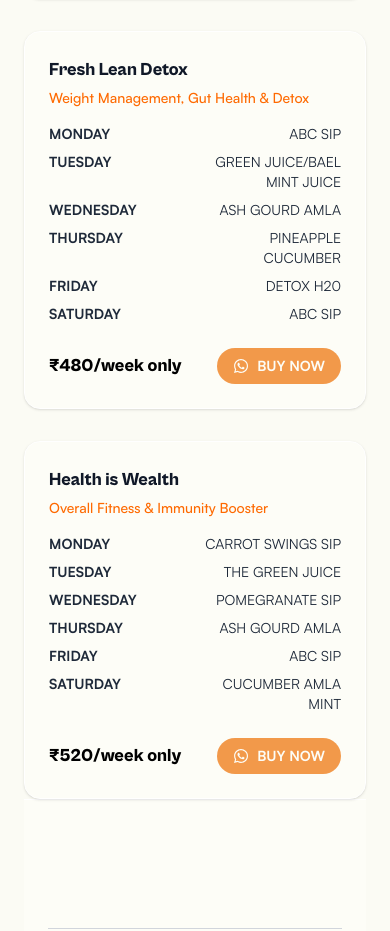
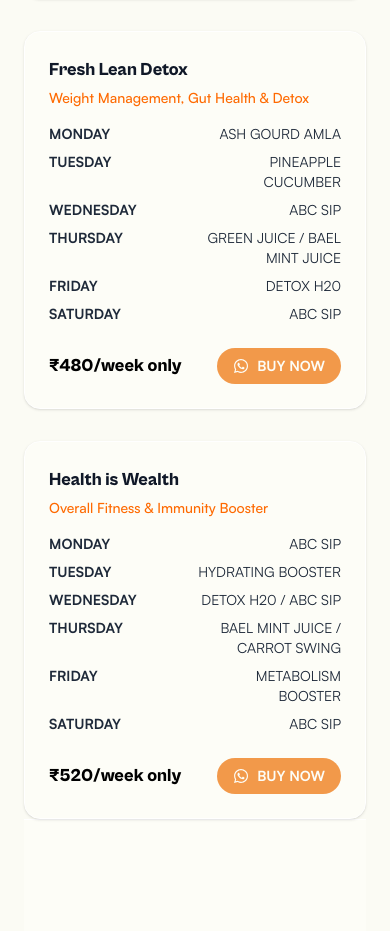
Before and after one commit to s4bbi/The-Fit-Sip, a React (Vite) app: page /weekly-plans in a window 390 px wide. Shown: the part 1200-2131 px from the top of the page. Built offline with nearby package versions, Linux system fonts and the light colour scheme.

Commit message:
corrected plans

```diff
--- a/src/components/HomePage/WhyUs.jsx
+++ b/src/components/HomePage/WhyUs.jsx
@@ -23,12 +23,12 @@ export default function WhyUs() {
           Our Commitment to You!!
         </h2>
 
-        {/* Grid of Icons */}
-        <div className="grid grid-cols-2 sm:grid-cols-3 md:grid-cols-5 gap-6 sm:gap-8 md:gap-12">
+        {/* Row of Icons (same layout across all screens) */}
+        <div className="flex justify-center items-center gap-6 sm:gap-8 md:gap-12 overflow-x-auto no-scrollbar">
           {items.map((item, idx) => (
             <div
               key={idx}
-              className="flex flex-col items-center justify-center text-center px-2"
+              className="flex flex-col items-center justify-center text-center min-w-[100px] sm:min-w-[120px] md:min-w-[140px]"
             >
               <img
                 src={item.icon}
--- a/src/data/weeklyPlansContent.js
+++ b/src/data/weeklyPlansContent.js
@@ -20,10 +20,10 @@ export const weeklyPlansContent = {
       tagline: "Weight Management, Gut Health & Detox",
       price: "₹480/week only",
       schedule: [
-        { day: "MONDAY", item: "ABC SIP" },
-        { day: "TUESDAY", item: "GREEN JUICE/BAEL MINT JUICE" },
-        { day: "WEDNESDAY", item: "ASH GOURD AMLA" },
-        { day: "THURSDAY", item: "PINEAPPLE CUCUMBER" },
+        { day: "MONDAY", item: "ASH GOURD AMLA" },
+        { day: "TUESDAY", item: "PINEAPPLE CUCUMBER" },
+        { day: "WEDNESDAY", item: "ABC SIP" },
+        { day: "THURSDAY", item: "GREEN JUICE / BAEL MINT JUICE" },
         { day: "FRIDAY", item: "DETOX H20" },
         { day: "SATURDAY", item: "ABC SIP" },
       ],
@@ -34,12 +34,12 @@ export const weeklyPlansContent = {
       tagline: "Overall Fitness & Immunity Booster",
       price: "₹520/week only",
       schedule: [
-        { day: "MONDAY", item: "CARROT SWINGS SIP" },
-        { day: "TUESDAY", item: "THE GREEN JUICE" },
-        { day: "WEDNESDAY", item: "POMEGRANATE SIP" },
-        { day: "THURSDAY", item: "ASH GOURD AMLA" },
-        { day: "FRIDAY", item: "ABC SIP" },
-        { day: "SATURDAY", item: "CUCUMBER AMLA MINT" },
+        { day: "MONDAY", item: "ABC SIP" },
+        { day: "TUESDAY", item: "HYDRATING BOOSTER" },
+        { day: "WEDNESDAY", item: "DETOX H20 / ABC SIP" },
+        { day: "THURSDAY", item: "BAEL MINT JUICE / CARROT SWING" },
+        { day: "FRIDAY", item: "METABOLISM BOOSTER" },
+        { day: "SATURDAY", item: "ABC SIP" },
       ],
       whatsappUrl: "https://wa.me/919876543210?text=I'm interested in Health is Wealth Plan",
     },
@@ -51,12 +51,12 @@ export const weeklyPlansContent = {
       tagline: "Diabetic & B.P. Control",
       price: "₹500/week only",
       schedule: [
-        { day: "MONDAY", item: "ASH GOURD AMLA" },
-        { day: "TUESDAY", item: "KARELA SIP" },
-        { day: "WEDNESDAY", item: "CUCUMBER AMLA MINT" },
-        { day: "THURSDAY", item: "ASH G. KARELA & AMLA" },
-        { day: "FRIDAY", item: "BAEL & MINT JUICE" },
-        { day: "SATURDAY", item: "ASH GOURD AMLA" },
+        { day: "MONDAY", item: "CUCUMBER AMLA MINT" },
+        { day: "TUESDAY", item: "GREEN JUICE" },
+        { day: "WEDNESDAY", item: "DETOX H20" },
+        { day: "THURSDAY", item: "ASH GOURD AMLA" },
+        { day: "FRIDAY", item: "CUCUMBER AMLA MINT" },
+        { day: "SATURDAY", item: "ASH GOURD KARELA" },
       ],
       whatsappUrl: "https://wa.me/919876543210?text=I'm interested in Calm & Control Plan",
     },
@@ -66,11 +66,11 @@ export const weeklyPlansContent = {
       price: "₹520/week only",
       schedule: [
         { day: "MONDAY", item: "ABC SIP" },
-        { day: "TUESDAY", item: "PINEAPPLE CUCUMBER" },
-        { day: "WEDNESDAY", item: "CUCUMBER AMLA MINT" },
-        { day: "THURSDAY", item: "ASH GOURD AMLA" },
-        { day: "FRIDAY", item: "THE GREEN JUICE" },
-        { day: "SATURDAY", item: "DETOX H20" },
+        { day: "TUESDAY", item: "HYDRATING BOOSTER" },
+        { day: "WEDNESDAY", item: "POMEGRANATE GREEN TEA" },
+        { day: "THURSDAY", item: "HYDRATING BOOSTER" },
+        { day: "FRIDAY", item: "ZESTY LEMON GREEN TEA" },
+        { day: "SATURDAY", item: "ABC SIP" },
       ],
       whatsappUrl: "https://wa.me/919876543210?text=I'm interested in Reboot Kickstart Plan",
     },
@@ -82,12 +82,12 @@ export const weeklyPlansContent = {
       tagline: "Skin Care & Glow",
       price: "₹500/week only",
       schedule: [
-        { day: "MONDAY", item: "POMEGRANATE SIP" },
-        { day: "TUESDAY", item: "CUCUMBER AMLA MINT" },
-        { day: "WEDNESDAY", item: "ASH GOURD AMLA" },
-        { day: "THURSDAY", item: "PINEAPPLE CUCUMBER" },
-        { day: "FRIDAY", item: "BEETROOT BOOSTER" },
-        { day: "SATURDAY", item: "POMEGRANATE SIP" },
+        { day: "MONDAY", item: "ABC SIP" },
+        { day: "TUESDAY", item: "THE GREEN JUICE" },
+        { day: "WEDNESDAY", item: "PINEAPPLE CUCUMBER MINT" },
+        { day: "THURSDAY", item: "HYDRATING BOOSTER" },
+        { day: "FRIDAY", item: "POMEGRANATE BEETROOT" },
+        { day: "SATURDAY", item: "ABC SIP" },
       ],
       whatsappUrl: "https://wa.me/919876543210?text=I'm interested in Clear & Shine Plan",
     },
@@ -96,12 +96,12 @@ export const weeklyPlansContent = {
       tagline: "Fresh Cut Fruits",
       price: "₹550/week only",
       schedule: [
-        { day: "MONDAY", item: "FRESH FRUIT BOWL" },
-        { day: "TUESDAY", item: "FRESH FRUIT BOWL" },
-        { day: "WEDNESDAY", item: "FRESH FRUIT BOWL" },
-        { day: "THURSDAY", item: "FRESH FRUIT BOWL" },
-        { day: "FRIDAY", item: "FRESH FRUIT BOWL" },
-        { day: "SATURDAY", item: "FRESH FRUIT BOWL" },
+        { day: "MONDAY", item: "Enjoy a bowl full of natural goodness…" },
+        { day: "TUESDAY", item: "Enjoy a bowl full of natural goodness…" },
+        { day: "WEDNESDAY", item: "Enjoy a bowl full of natural goodness…" },
+        { day: "THURSDAY", item: "Enjoy a bowl full of natural goodness…" },
+        { day: "FRIDAY", item: "Enjoy a bowl full of natural goodness…" },
+        { day: "SATURDAY", item: "Enjoy a bowl full of natural goodness…" },
       ],
       whatsappUrl: "https://wa.me/919876543210?text=I'm interested in The Fruit Bowl Plan",
     },
@@ -113,12 +113,12 @@ export const weeklyPlansContent = {
       tagline: "Morning Fresh Start",
       price: "₹480/week only",
       schedule: [
-        { day: "MONDAY", item: "ABC SIP" },
-        { day: "TUESDAY", item: "CARROT SWINGS SIP" },
-        { day: "WEDNESDAY", item: "POMEGRANATE SIP" },
-        { day: "THURSDAY", item: "CUCUMBER AMLA MINT" },
-        { day: "FRIDAY", item: "PINEAPPLE CUCUMBER" },
-        { day: "SATURDAY", item: "ABC SIP" },
+        { day: "MONDAY", item: "MANGO DREAM" },
+        { day: "TUESDAY", item: "COCOA PEANUTS" },
+        { day: "WEDNESDAY", item: "EXOTIC FRUITS" },
+        { day: "THURSDAY", item: "POWER CARROT" },
+        { day: "FRIDAY", item: "MANGO DREAM" },
+        { day: "SATURDAY", item: "EXOTIC FRUITS" },
       ],
       whatsappUrl: "https://wa.me/919876543210?text=I'm interested in Pure Refresh Plan",
     },
@@ -127,12 +127,12 @@ export const weeklyPlansContent = {
       tagline: "Everyday Wellness Kit (Juices, shots & green teas)",
       price: "₹600/week only",
       schedule: [
-        { day: "MONDAY", item: "THE GREEN SHOT" },
-        { day: "TUESDAY", item: "JUICE + GREEN TEA" },
-        { day: "WEDNESDAY", item: "SHOT + JUICE" },
-        { day: "THURSDAY", item: "OATS + GREEN TEA" },
-        { day: "FRIDAY", item: "SHOT + JUICE" },
-        { day: "SATURDAY", item: "JUICE + GREEN TEA" },
+        { day: "MONDAY", item: "THE SPROUT HARVEST" },
+        { day: "TUESDAY", item: "FRUIT BOWL" },
+        { day: "WEDNESDAY", item: "GREEN FALAFEL CRUNCH" },
+        { day: "THURSDAY", item: "EXOTIC FRUITS OATS" },
+        { day: "FRIDAY", item: "FRUIT BOWL" },
+        { day: "SATURDAY", item: "THE SPROUT HARVEST" },
       ],
       whatsappUrl: "https://wa.me/919876543210?text=I'm interested in Balance & Boost Plan",
     },
@@ -144,12 +144,12 @@ export const weeklyPlansContent = {
       tagline: "Fuel Your Morning with Oats Jar",
       price: "₹500/week only",
       schedule: [
-        { day: "MONDAY", item: "MANGO DREAM JAR" },
-        { day: "TUESDAY", item: "EXOTIC FRUITS JAR" },
-        { day: "WEDNESDAY", item: "COCOA PEANUT JAR" },
-        { day: "THURSDAY", item: "POWER CARROT JAR" },
-        { day: "FRIDAY", item: "EXOTIC FRUITS JAR" },
-        { day: "SATURDAY", item: "MANGO DREAM JAR" },
+        { day: "MONDAY", item: "MANGO DREAM" },
+        { day: "TUESDAY", item: "COCOA PEANUTS" },
+        { day: "WEDNESDAY", item: "EXOTIC FRUITS" },
+        { day: "THURSDAY", item: "POWER CARROT" },
+        { day: "FRIDAY", item: "MANGO DREAM" },
+        { day: "SATURDAY", item: "EXOTIC FRUITS" },
       ],
       whatsappUrl: "https://wa.me/919876543210?text=I'm interested in OverNight Oats Plan",
     },
@@ -158,28 +158,14 @@ export const weeklyPlansContent = {
       tagline: "Fresh, Filling & Balanced",
       price: "₹550/week only",
       schedule: [
-        { day: "MONDAY", item: "SMOOTHIE" },
+        { day: "MONDAY", item: "THE SPROUT HARVEST" },
         { day: "TUESDAY", item: "FRUIT BOWL" },
-        { day: "WEDNESDAY", item: "OATS JAR" },
-        { day: "THURSDAY", item: "SMOOTHIE" },
+        { day: "WEDNESDAY", item: "GREEN FALAFEL CRUNCH" },
+        { day: "THURSDAY", item: "EXOTIC FRUITS OATS" },
         { day: "FRIDAY", item: "FRUIT BOWL" },
-        { day: "SATURDAY", item: "OATS JAR" },
+        { day: "SATURDAY", item: "THE SPROUT HARVEST" },
       ],
       whatsappUrl: "https://wa.me/919876543210?text=I'm interested in Healthy Breakfast Plan",
     },
-    {
-      title: "The Smoothies Plan",
-      tagline: "Fresh Smoothie Bowls",
-      price: "₹580/week only",
-      schedule: [
-        { day: "MONDAY", item: "SMOOTHIE BOWL" },
-        { day: "TUESDAY", item: "SMOOTHIE BOWL" },
-        { day: "WEDNESDAY", item: "SMOOTHIE BOWL" },
-        { day: "THURSDAY", item: "SMOOTHIE BOWL" },
-        { day: "FRIDAY", item: "SMOOTHIE BOWL" },
-        { day: "SATURDAY", item: "SMOOTHIE BOWL" },
-      ],
-      whatsappUrl: "https://wa.me/919876543210?text=I'm interested in The Smoothies Plan",
-    },
   ],
 };
```
